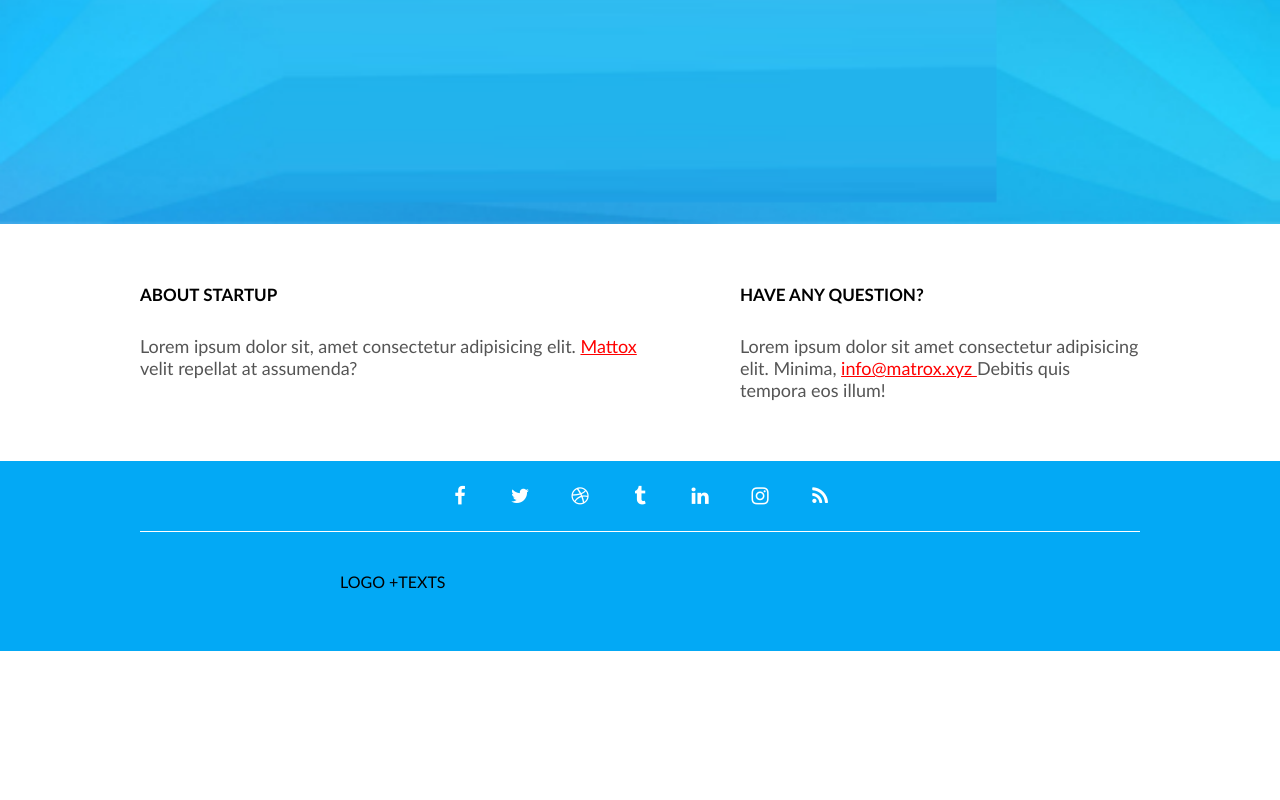
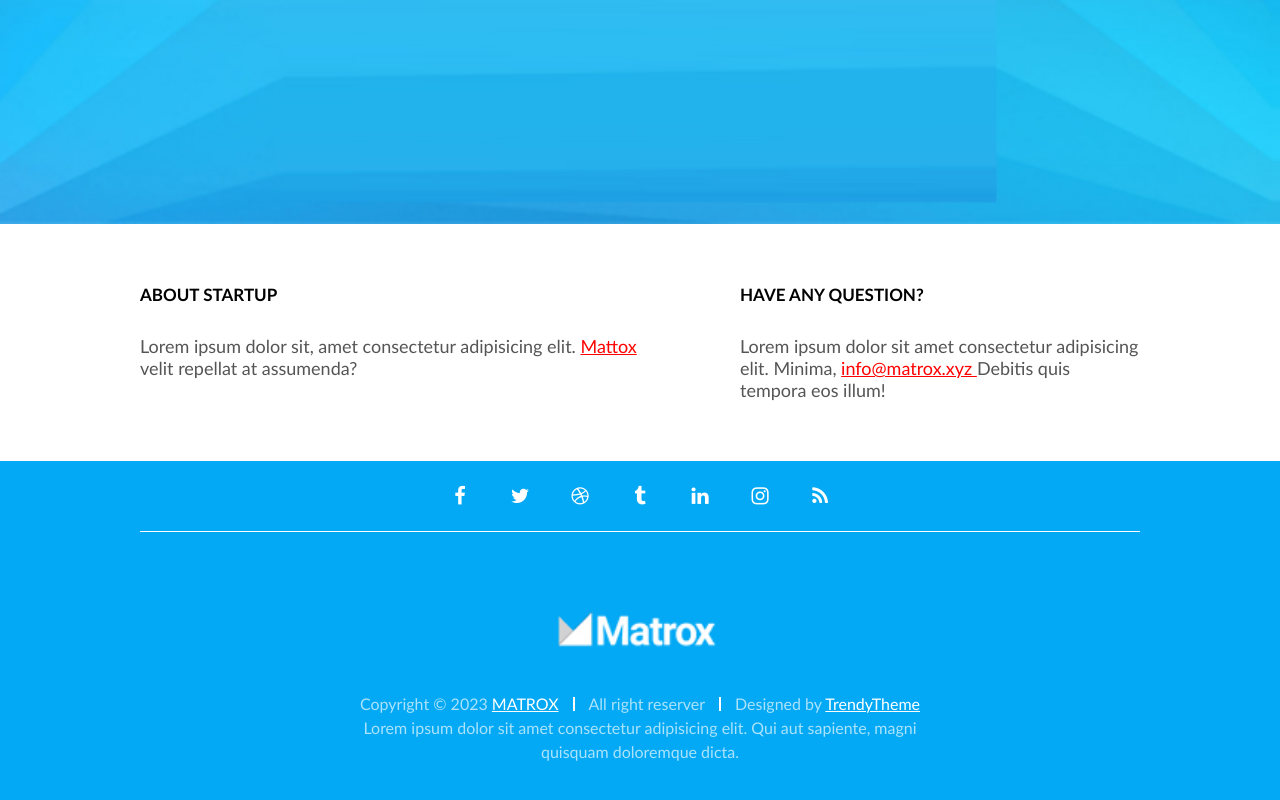
Before and after one commit to Jurgita011/11_coming-soon, a website: page index.html in a window 1280 px wide. Shown: the part 576-1376 px from the top of the page. Before the commit the page ends 1227 px from the top, so only its background shows below. Drawn offline with Linux system fonts and the light colour scheme.

Commit message:
Footer trio  line

```diff
--- a/CSS/base/layout.css
+++ b/CSS/base/layout.css
@@ -14,7 +14,6 @@
 .container >  .row {
    display: flex;
    justify-content: space-between;
-
    gap: 60px 0;
    width: 1000px;
 }
--- a/CSS/componets/footer.css
+++ b/CSS/componets/footer.css
@@ -1,5 +1,9 @@
 .footer{
     padding-top: 0;
+}
+.footer-logo{
+    height: 40px;
+    margin: 40px;
 }
 
 .footer .socials {
@@ -7,9 +11,10 @@
     justify-content: center;
     flex-wrap: wrap;
     padding: 10px;
+    margin-bottom: 40px ;
     gap:  10px;
-    margin-bottom: 40px;
-    border-bottom:  1px solid white;
+   border-bottom:  1px solid white;
+
 
 }
 .footer .socials > .social {
@@ -28,3 +33,44 @@
     color: #03a9f4;
     background-color:white;
 }
+.footer >.short-row{
+    display: flex;
+    flex-direction: column;
+    justify-content: center;
+    align-items: center;
+    color: #fffa;
+    text-align: center;
+    line-height: 1.5em;
+}
+.footer >.short-row a {
+    color: white;
+}
+
+
+.footer .trio{
+    display: flex;
+    gap: 0 30px;
+}
+.footer .trio p{
+    position: relative;
+}
+
+.footer .trio p+p::before{
+   content: '';
+   display: inline-block;
+   width: 2px;
+   height: 14px;
+   background-color:white;
+   position: absolute;
+   left: -15px;
+   top: 50%;
+   transform: translate(-50%, -50%) ;
+
+
+}
+
+@media(max-width:600px){
+  .footer .trio{
+    flex-direction: column;
+     }
+}
--- a/index.html
+++ b/index.html
@@ -44,9 +44,14 @@
 
     </div>
     <div class="short-row">
-
-      LOGO +TEXTS
-        <div>
+       <img class="footer-logo" src="./img/logo1.png "alt=" logo">
+      <div class="trio">
+        <p> Copyright &copy; 2023 <a href="./">MATROX</a></p>
+        <p>All right reserver</p>
+        <p>Designed by <a href="#" target="_blank">TrendyTheme</a></p>
+      </div>
+        <p> Lorem ipsum dolor sit amet consectetur adipisicing elit. Qui aut sapiente, magni quisquam doloremque dicta.</p>
+    </div>
        </footer>
 </body>
 </html>
```
Also changed, not shown: img/logo1.png (added). Lines whose indentation alone changed are shown as unchanged.
